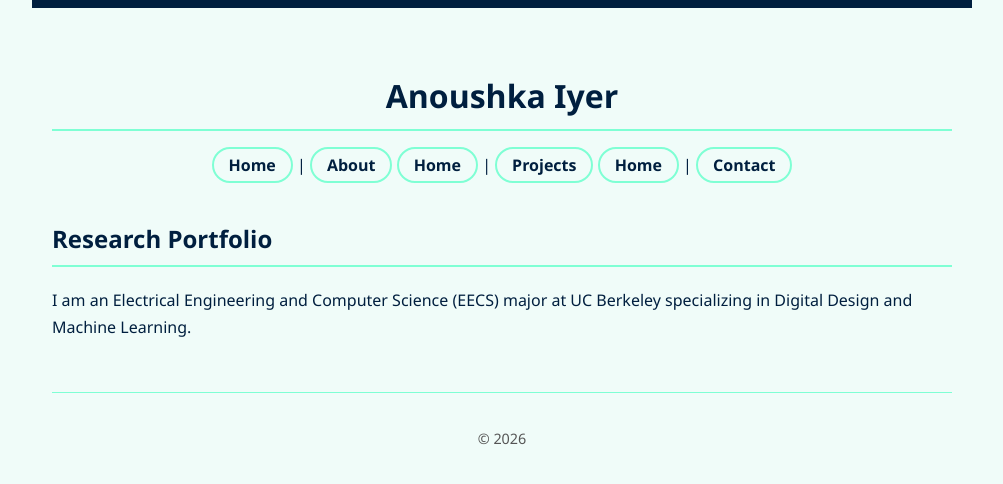
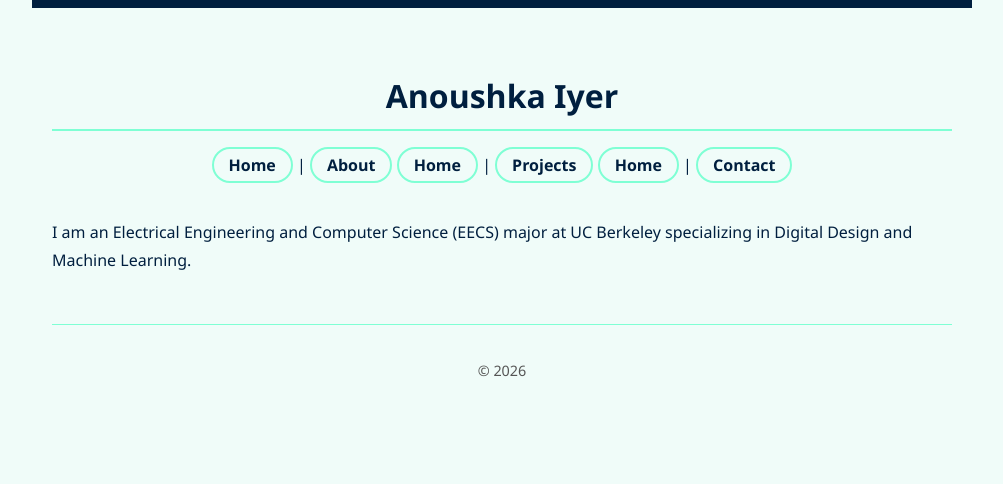
Before and after one commit to navyrose/navyrose.github.io, a Jekyll site: the page built from index.md, in a window 1280 px wide. Shown: the top 484 px of the page, without its empty margins (138-1141 px from the left). Built offline with Jekyll 4.4.1, drawn with Linux system fonts in a browser that asks for light colours.

Commit message:
Update index.md

```diff
--- a/index.md
+++ b/index.md
@@ -1,7 +1,6 @@
 ---
 layout: default
-title: Home
+title:
 ---
 
-## Research Portfolio
 I am an Electrical Engineering and Computer Science (EECS) major at UC Berkeley specializing in Digital Design and Machine Learning.
```
